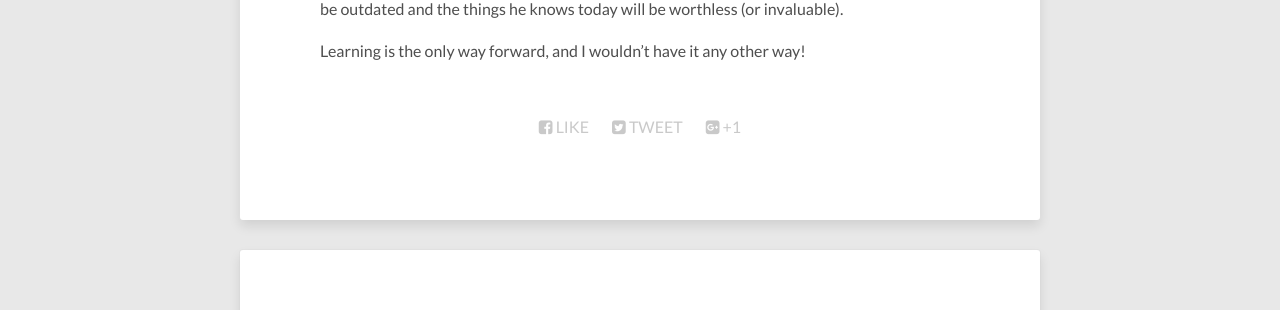
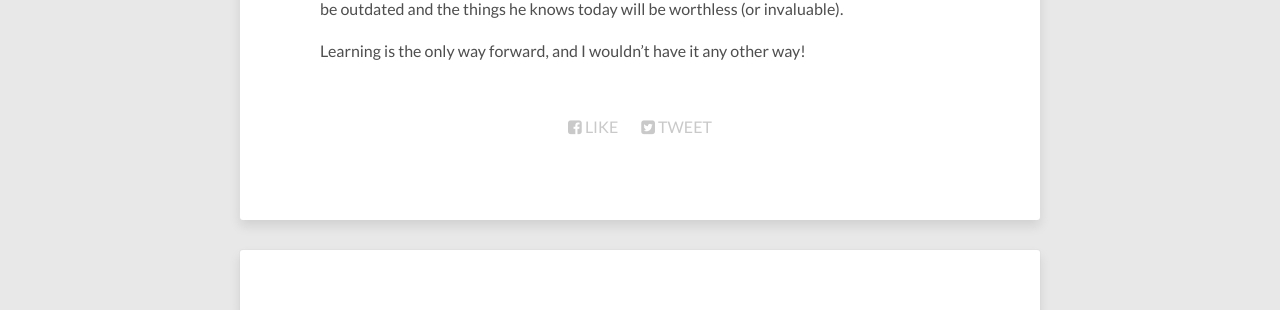
Before and after one commit to vetras/vetras.github.io, a Jekyll site: the page built from about/index.md, in a window 1280 px wide. Shown: the part 774-1084 px from the top of the page. Built offline with Jekyll 4.4.1, drawn with Linux system fonts in a browser that asks for light colours; nearby versions of some CDN libraries; comment, search, counter and statistics services are not loaded.

Commit message:
Remove Google Plus because its dead

```diff
--- a/_config.yml
+++ b/_config.yml
@@ -23,8 +23,7 @@ owner:
   flickr:
   tumblr:
   facebook:
-  # google plus id, include the '+', eg +mmistakes
-  google_plus:
+
 
 # Background image to be tiled on all pages
 background:
--- a/_includes/navigation.html
+++ b/_includes/navigation.html
@@ -19,9 +19,6 @@
 				</li>{% endif %}
 				{% if site.owner.facebook %}<li>
 					<a target="_blank" href="https://facebook.com/{{ site.owner.facebook }}"><i class="fa fa-fw fa-facebook"></i> Facebook</a>
-				</li>{% endif %}
-				{% if site.owner.google_plus %}<li>
-					<a target="_blank" href="https://google.com/{{ site.owner.google_plus }}"><i class="fa fa-fw fa-google-plus"></i> Google+</a>
 				</li>{% endif %}
 				{% if site.owner.linkedin %}<li>
 					<a target="_blank" href="https://linkedin.com/in/{{ site.owner.linkedin }}"><i class="fa fa-fw fa-linkedin"></i> LinkedIn</a>
--- a/_includes/social-share.html
+++ b/_includes/social-share.html
@@ -2,6 +2,5 @@
   <ul class="socialcount socialcount-small inline-list">
     <li class="facebook"><a href="https://www.facebook.com/sharer/sharer.php?u={{ site.url }}{{ page.url }}" title="Share on Facebook"><span class="count"><i class="fa fa-facebook-square"></i> Like</span></a></li>
     <li class="twitter"><a href="https://twitter.com/intent/tweet?text={{ site.url }}{{ page.url }}" title="Share on Twitter"><span class="count"><i class="fa fa-twitter-square"></i> Tweet</span></a></li>
-    <li class="googleplus"><a href="https://plus.google.com/share?url={{ site.url }}{{ page.url }}" title="Share on Google Plus"><span class="count"><i class="fa fa-google-plus-square"></i> +1</span></a></li>
   </ul>
-</div><!-- /.social-share -->
+</div>
--- a/_sass/vendor/font-awesome/_icons.scss
+++ b/_sass/vendor/font-awesome/_icons.scss
@@ -209,8 +209,6 @@
 .#{$fa-css-prefix}-truck:before { content: $fa-var-truck; }
 .#{$fa-css-prefix}-pinterest:before { content: $fa-var-pinterest; }
 .#{$fa-css-prefix}-pinterest-square:before { content: $fa-var-pinterest-square; }
-.#{$fa-css-prefix}-google-plus-square:before { content: $fa-var-google-plus-square; }
-.#{$fa-css-prefix}-google-plus:before { content: $fa-var-google-plus; }
 .#{$fa-css-prefix}-money:before { content: $fa-var-money; }
 .#{$fa-css-prefix}-caret-down:before { content: $fa-var-caret-down; }
 .#{$fa-css-prefix}-caret-up:before { content: $fa-var-caret-up; }
--- a/_sass/vendor/font-awesome/_variables.scss
+++ b/_sass/vendor/font-awesome/_variables.scss
@@ -304,8 +304,6 @@ $fa-var-gittip: "\f184";
 $fa-var-glass: "\f000";
 $fa-var-globe: "\f0ac";
 $fa-var-google: "\f1a0";
-$fa-var-google-plus: "\f0d5";
-$fa-var-google-plus-square: "\f0d4";
 $fa-var-google-wallet: "\f1ee";
 $fa-var-graduation-cap: "\f19d";
 $fa-var-gratipay: "\f184";
```
Also changed, not shown: 1 other file.
